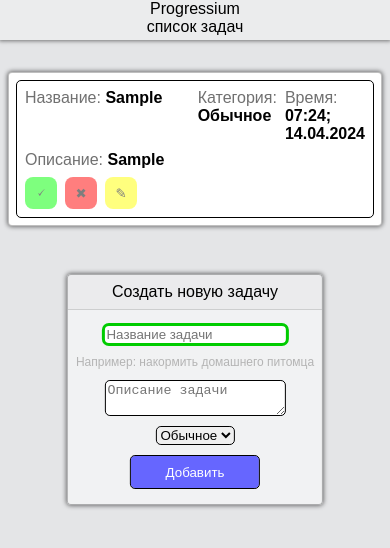
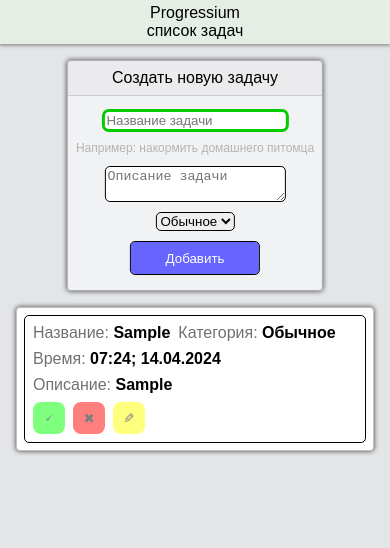
Before and after one commit to Foltinium/todo, a plain HTML site: page index.html in a window 390 px wide. Both pictures are taken after typing "Sample", "Sample" into the empty fields and a click on the button "Добавить". Drawn offline with Linux system fonts and the light colour scheme.

Commit message:
Обновление 1.1.01 CSS:  - Добавлена адаптивность для смартфонов  - Изменено положение input-блока и блока с задачами

```diff
--- a/index.html
+++ b/index.html
@@ -17,9 +17,7 @@
         </div>
     </header>
     <main>
-        <div>
-            <ul id="tasks-list"></ul>
-        </div>
+        <div id="own-container">
             <div id="input-container" class="container">
                 <div id="task-header-card">Создать новую задачу</div>
                 <form id="form" class="container">
@@ -36,6 +34,8 @@
                     <button class="add" type="submit">Добавить</button>
                 </form>
             </div>
+            <ul id="tasks-list"></ul>
+        </div>
     </main>
 </body>
 
--- a/main.js
+++ b/main.js
@@ -216,7 +216,7 @@ function saveToLocalStorage() {
 }
 
 function renderTask(task) {
-    let cssClass = task.done ? 'task-done' : '';
+    let cssClass = task.done ? `task-done` : ``;
 
     let taskHTML = `
                     <li id="${task.id}" class="task-item">
--- a/style.css
+++ b/style.css
@@ -16,11 +16,14 @@ header,
 }
 
 header {
+    position: sticky;
+    top: 0;
+    z-index: 1;
     display: flex;
     justify-content: center;
     text-align: center;
-    background-color: rgba(255, 255, 255, .25);
-    padding-bottom: 4px;
+    background-color: rgba(229, 255, 225, 0.33);
+    padding: 4px 0;
 }
 
 .empty-list {
@@ -34,15 +37,23 @@ header {
     margin: 1vh;
 }
 
+#own-container {
+    display: flex;
+    gap: 16px;
+    margin: 16px;
+}
+
 #tasks-list {
     display: flex;
+    justify-content: center;
     flex-direction: column-reverse;
     gap: 8px;
     border: 1px solid rgba(0, 0, 0, .25);
     border-radius: 4px;
     background-color: #fff;
     padding: 8px;
-    margin: 32px 8px;
+    margin: 0;
+    flex-grow: 1;
 }
 
 li {
@@ -80,17 +91,6 @@ li {
     hyphens: auto;
 }
 
-.title:active,
-.category:active,
-.time:active,
-.description:active,
-.task-title:active,
-.task-description:active,
-.task-category:active,
-.task-time:active {
-    outline: dashed 2px #9fc49f;
-}
-
 .task-item-buttons {
     display: flex;
     gap: 8px;
@@ -123,10 +123,12 @@ li {
 }
 
 .edit {
+    transform: scaleX(-1);
     background-color: #ff0;
 }
 
 .confirm-edit {
+    color: white;
     background-color: #080;
 }
 
@@ -136,13 +138,13 @@ li {
 }
 
 #input-container {
+    position: sticky;
+    top: 62px;
+    z-index: 1;
     display: inline-block;
-    position: relative;
-    left: 50%;
-    transform: translateX(-50%);
+    align-self: flex-start;
     border: 1px solid rgba(0, 0, 0, .25);
     border-radius: 4px;
-    margin: 16px 0;
 }
 
 #task-header-card {
@@ -218,3 +220,32 @@ form {
     justify-content: center;
     align-items: center;
 }
+
+@media (max-width: 600px) {
+    header {
+        position: static;
+    }
+
+    #input-container {
+        position: relative;
+        left: 50%;
+        top: 0;
+        margin-bottom: 16px;
+        transform: translateX(-50%);
+    }
+
+    #tasks-list {
+        font-size: 16px;
+    }
+
+    .task-info {
+        display: flex;
+        flex-wrap: wrap;
+        gap: 8px;
+    }
+
+    #own-container {
+        display: block;
+        margin: 16px;
+    }
+}
```
Lines whose indentation alone changed are shown as unchanged.
